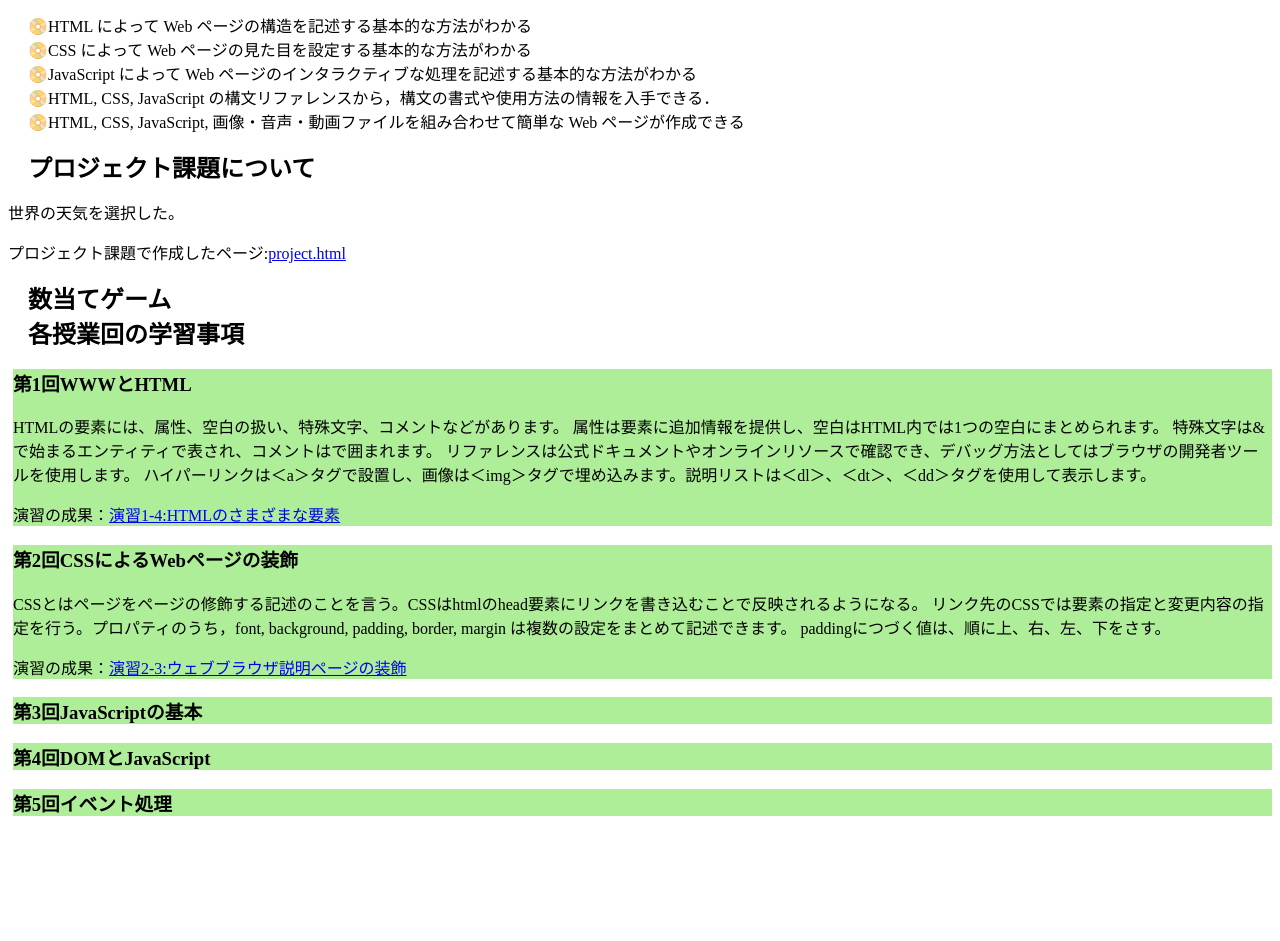
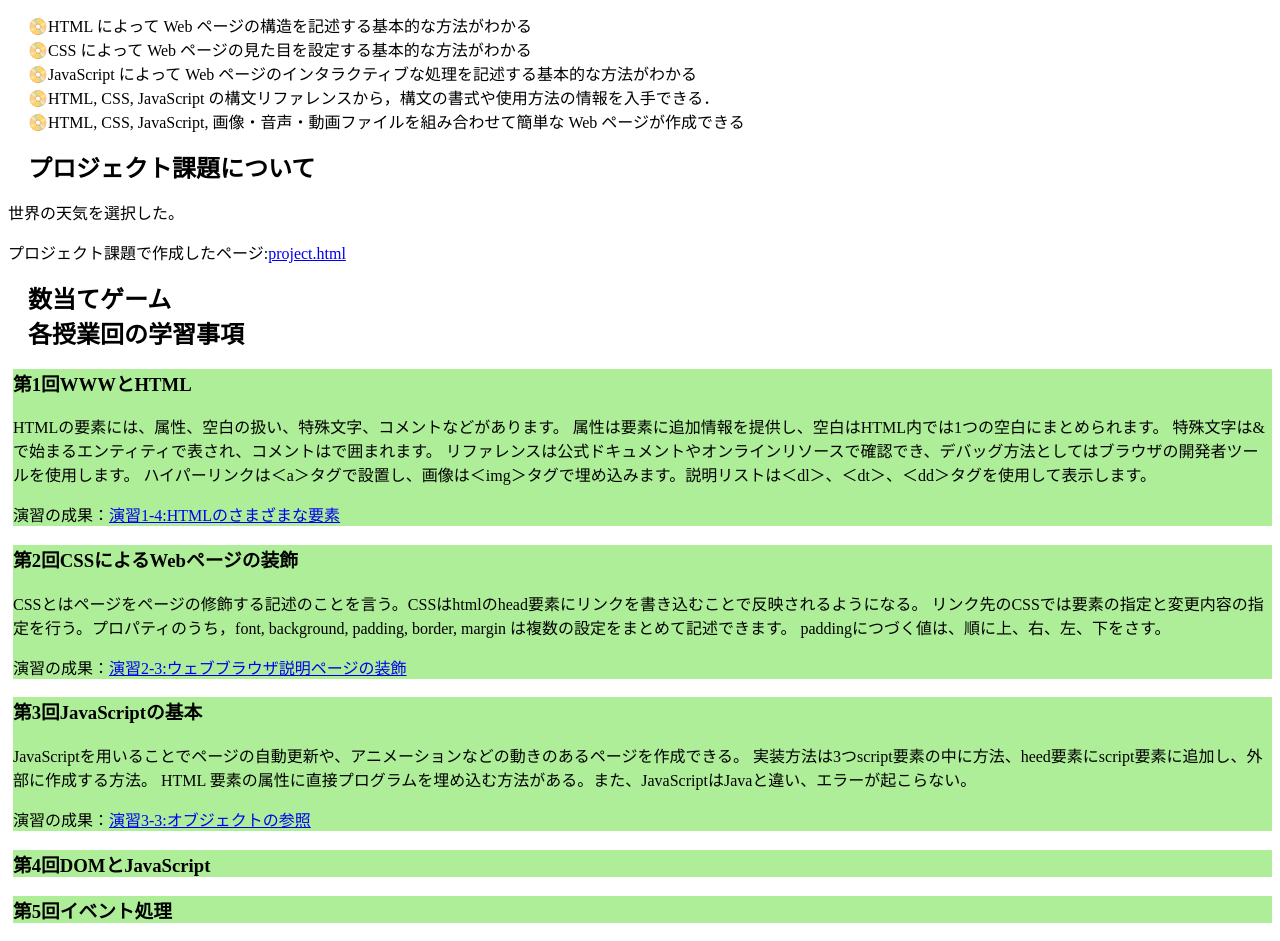
Before and after one commit to G384842023/medialabo, a plain HTML site: page index.html in a window 1280 px wide. Shown: the part 127-1068 px from the top of the page. Before the commit the page ends 962 px from the top, so only its background shows below. Drawn offline with Linux system fonts and the light colour scheme.

Commit message:
課題保存

```diff
--- a/index.html
+++ b/index.html
@@ -53,9 +53,12 @@
   </div>
   <div>
     <h3>第3回JavaScriptの基本</h3>
-    <p>
-
+    <p>JavaScriptを用いることでページの自動更新や、アニメーションなどの動きのあるページを作成できる。
+      実装方法は3つscript要素の中に方法、heed要素にscript要素に追加し、外部に作成する方法。
+      HTML 要素の属性に直接プログラムを埋め込む方法がある。また、JavaScriptはJavaと違い、エラーが起こらない。
     </p>
+    <p>演習の成果：<a href="https://g384842023.github.io/medialabo/practice-js/obj-practice.html"
+      target="_blank">演習3-3:オブジェクトの参照</a></p>
   </div>
   <div>
     <h3>第4回DOMとJavaScript</h3>
```
